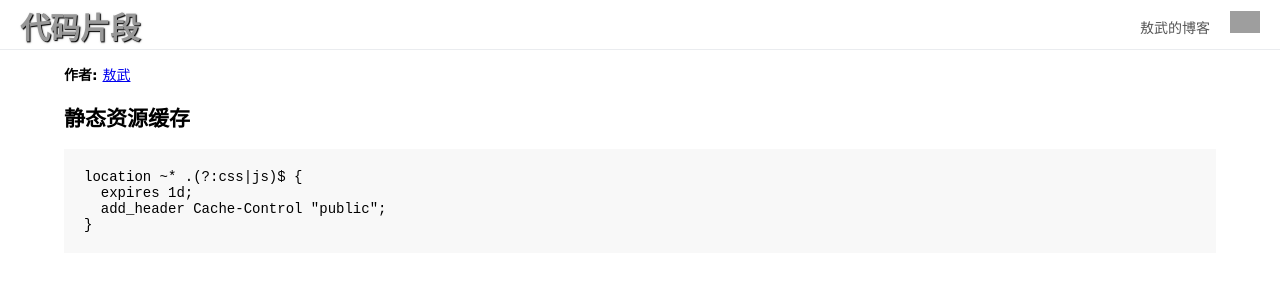
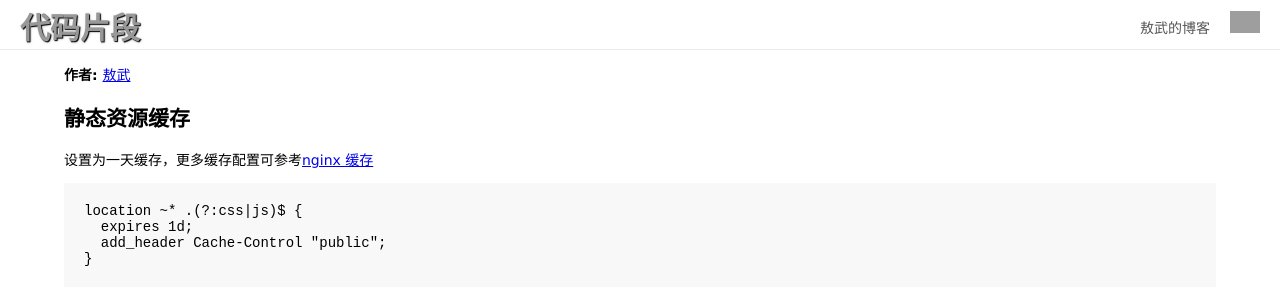
Before and after one commit to yihuaxiang/snippets, a Jekyll site: the page built from snippets/nginx/nginx-cache.md, in a window 1280 px wide. Shown: the top 305 px of the page. Built offline with Jekyll 4.4.1, drawn with Linux system fonts in a browser that asks for light colours; grey boxes are pictures that could not be loaded.

Commit message:
feat: nginx cache

````diff
--- a/snippets/nginx/nginx-cache.md
+++ b/snippets/nginx/nginx-cache.md
@@ -5,6 +5,8 @@ title: nginx 缓存
 
 ## 静态资源缓存
 
+设置为一天缓存，更多缓存配置可参考[nginx 缓存](https://z.wiki/tech/nginx-cache.html)
+
 ```
 location ~* .(?:css|js)$ {
   expires 1d;
````
